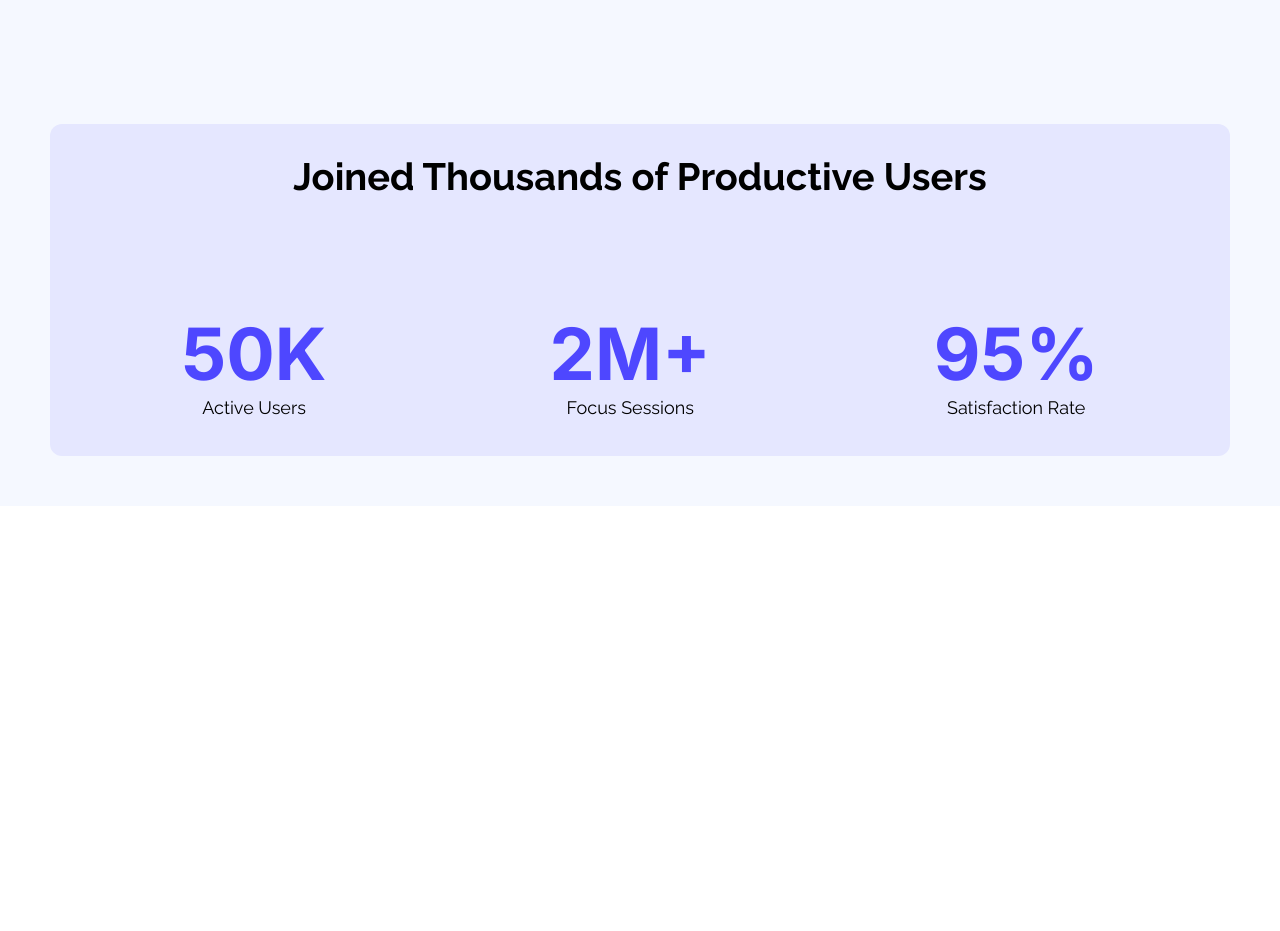
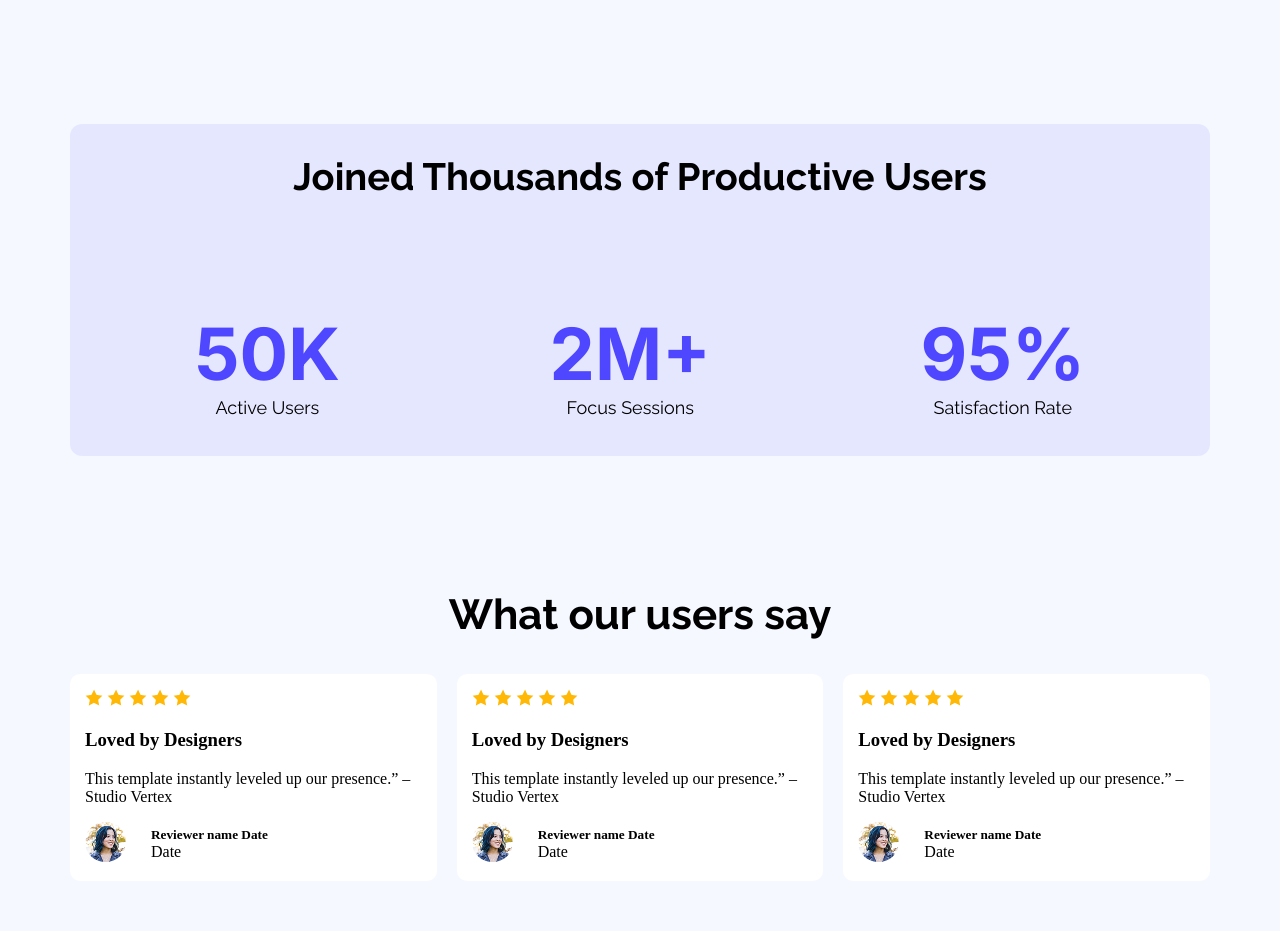
Before and after one commit to SakibHossainShiplo/landing-launchpad, a plain HTML site: page index.html in a window 1280 px wide. Shown: the part 1120-2051 px from the top of the page. Before the commit the page ends 1626 px from the top, so only its background shows below. Drawn offline with Linux system fonts and the light colour scheme.

Commit message:
users card section done

```diff
--- a/index.html
+++ b/index.html
@@ -61,6 +61,80 @@
           </div>
         </div>
       </section>
+      <section class="Users_cad_section">
+        <h2 class="Users_cad_title">What our users say</h2>
+        <div class="Users_cad_content">
+          <div class="single_card">
+            <div>
+              <img src="Assets/icon-star.png" alt="" />
+              <img src="Assets/icon-star.png" alt="" />
+              <img src="Assets/icon-star.png" alt="" />
+              <img src="Assets/icon-star.png" alt="" />
+              <img src="Assets/icon-star.png" alt="" />
+            </div>
+            <div>
+              <h3>Loved by Designers</h3>
+              <p>
+                This template instantly leveled up our presence.” – Studio
+                Vertex
+              </p>
+            </div>
+            <div class="Users_cad_info">
+              <div><img src="Assets/avatar.png" alt="" /></div>
+              <div>
+                <h5>Reviewer name Date</h5>
+                <p>Date</p>
+              </div>
+            </div>
+          </div>
+          <div class="single_card">
+            <div>
+              <img src="Assets/icon-star.png" alt="" />
+              <img src="Assets/icon-star.png" alt="" />
+              <img src="Assets/icon-star.png" alt="" />
+              <img src="Assets/icon-star.png" alt="" />
+              <img src="Assets/icon-star.png" alt="" />
+            </div>
+            <div>
+              <h3>Loved by Designers</h3>
+              <p>
+                This template instantly leveled up our presence.” – Studio
+                Vertex
+              </p>
+            </div>
+            <div class="Users_cad_info">
+              <div><img src="Assets/avatar.png" alt="" /></div>
+              <div>
+                <h5>Reviewer name Date</h5>
+                <p>Date</p>
+              </div>
+            </div>
+          </div>
+          <div class="single_card">
+            <div>
+              <img src="Assets/icon-star.png" alt="" />
+              <img src="Assets/icon-star.png" alt="" />
+              <img src="Assets/icon-star.png" alt="" />
+              <img src="Assets/icon-star.png" alt="" />
+              <img src="Assets/icon-star.png" alt="" />
+            </div>
+            <div>
+              <h3>Loved by Designers</h3>
+              <p>
+                This template instantly leveled up our presence.” – Studio
+                Vertex
+              </p>
+            </div>
+            <div class="Users_cad_info">
+              <div><img src="Assets/avatar.png" alt="" /></div>
+              <div>
+                <h5>Reviewer name Date</h5>
+                <p>Date</p>
+              </div>
+            </div>
+          </div>
+        </div>
+      </section>
     </main>
     <footer></footer>
   </body>
--- a/style/style.css
+++ b/style/style.css
@@ -96,6 +96,8 @@ body {
 .Users_contean {
   background-color: #e5e7ff;
   border-radius: 12px;
+  max-width: 1140px;
+  margin: auto;
 }
 .Users_title {
   text-align: center;
@@ -108,6 +110,7 @@ body {
   display: flex;
   text-align: center;
   justify-content: space-around;
+
   padding: 20px;
 }
 .Users_items h1 {
@@ -123,3 +126,41 @@ body {
   text-align: center;
   font-family: "Raleway", sans-serif;
 }
+/******************* Users_cad_section****************** */
+.Users_cad_section {
+  padding: 50px;
+  background-color: #f5f8ff;
+}
+.Users_cad_title {
+  font-size: 42px;
+  font-weight: 700;
+  text-align: center;
+  font-family: "Raleway", sans-serif;
+}
+.Users_cad_content {
+  display: flex;
+  max-width: 1140px;
+  margin: auto;
+  gap: 20px;
+}
+.single_card {
+  background-color: white;
+  padding: 15px;
+  border-radius: 10px;
+}
+.Users_cad_info {
+  display: flex;
+  align-items: center;
+  gap: 25px;
+}
+.Users_cad_info img {
+  border-radius: 100%;
+}
+.Users_cad_info h5 {
+  margin: 0px;
+  padding: 0px;
+}
+.Users_cad_info p {
+  margin: 0px;
+  padding: 0px;
+}
```
